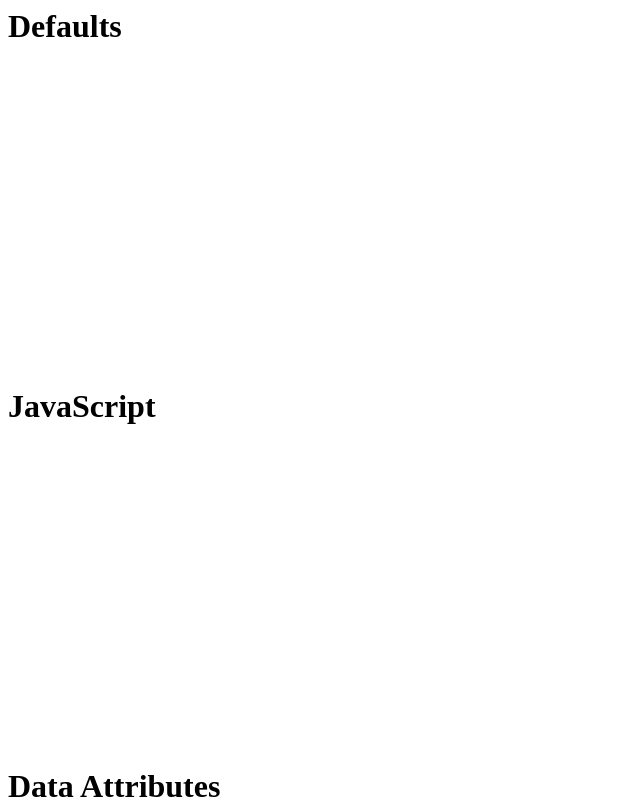
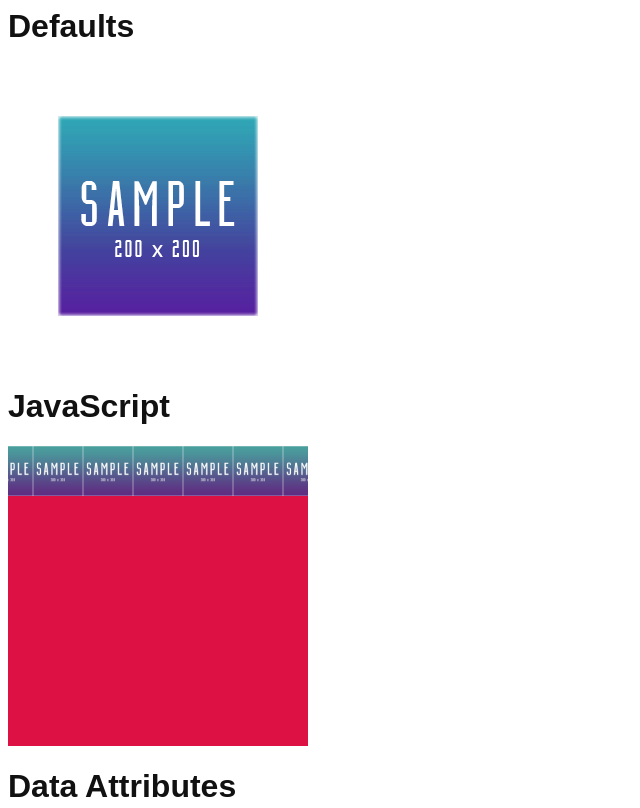
Before and after one commit to rocity/jquery-bgimg, a plain HTML site: page demo/index.html in a window 1280 px wide. Shown: the top 808 px of the page, without its empty margins (0-640 px from the left). Drawn offline with nearby package versions, Linux system fonts and the light colour scheme.

Commit message:
Rename source code file to be uniform in naming convention with other jQuery plugins

```diff
--- a/demo/assets/style.css
+++ b/demo/assets/style.css
@@ -1,3 +1,7 @@
+html {
+    color: #111;
+    font-family: sans-serif;
+}
 .demodiv {
     width: 300px;
     height: 300px;
--- a/demo/index.html
+++ b/demo/index.html
@@ -25,7 +25,7 @@
             ></div>
 
         <script src="../node_modules/jquery/dist/jquery.min.js"></script>
-        <script src="../bgimg.js"></script>
+        <script src="../jquery.bgimg.js"></script>
         <script type="text/javascript">
             $('.demo').bgimg();
             $('.demo2').bgimg({
```
Also changed, not shown: jquery.bgimg.js (renamed from jquery-bgimg.js).
